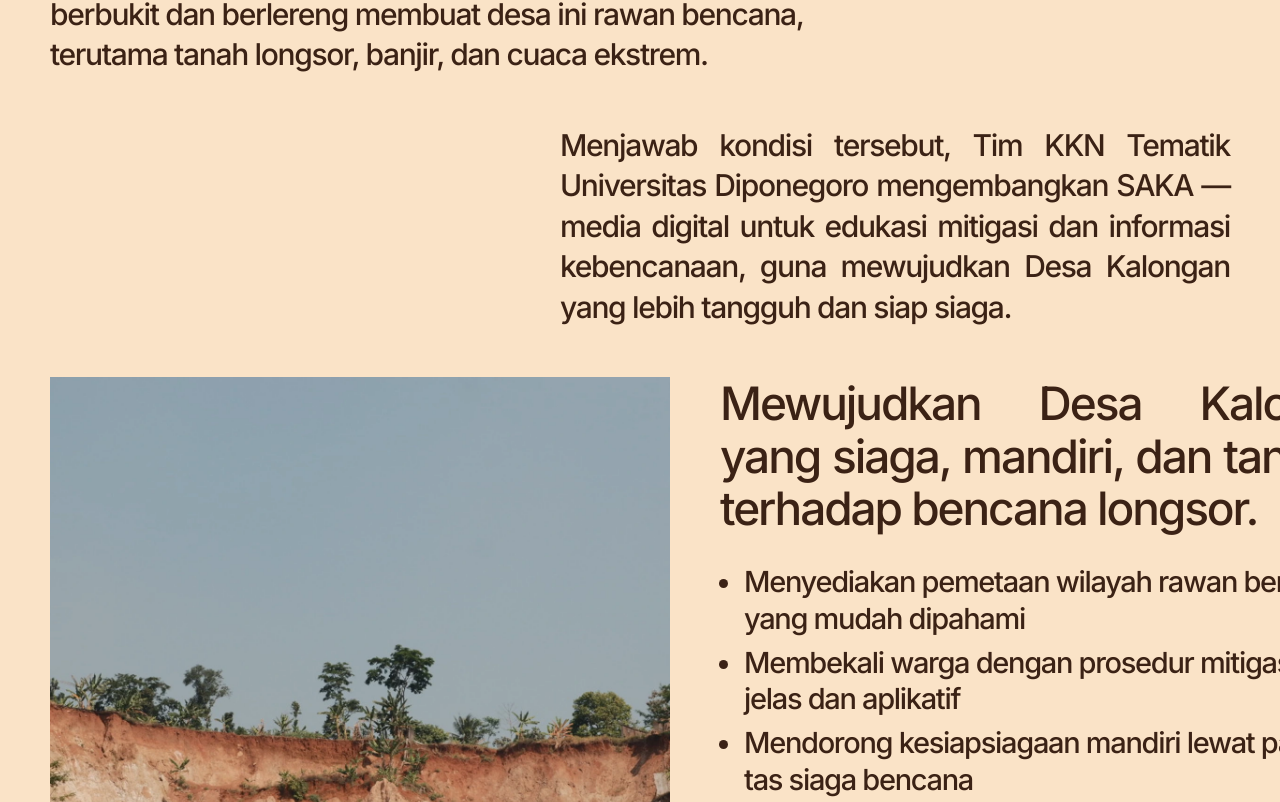
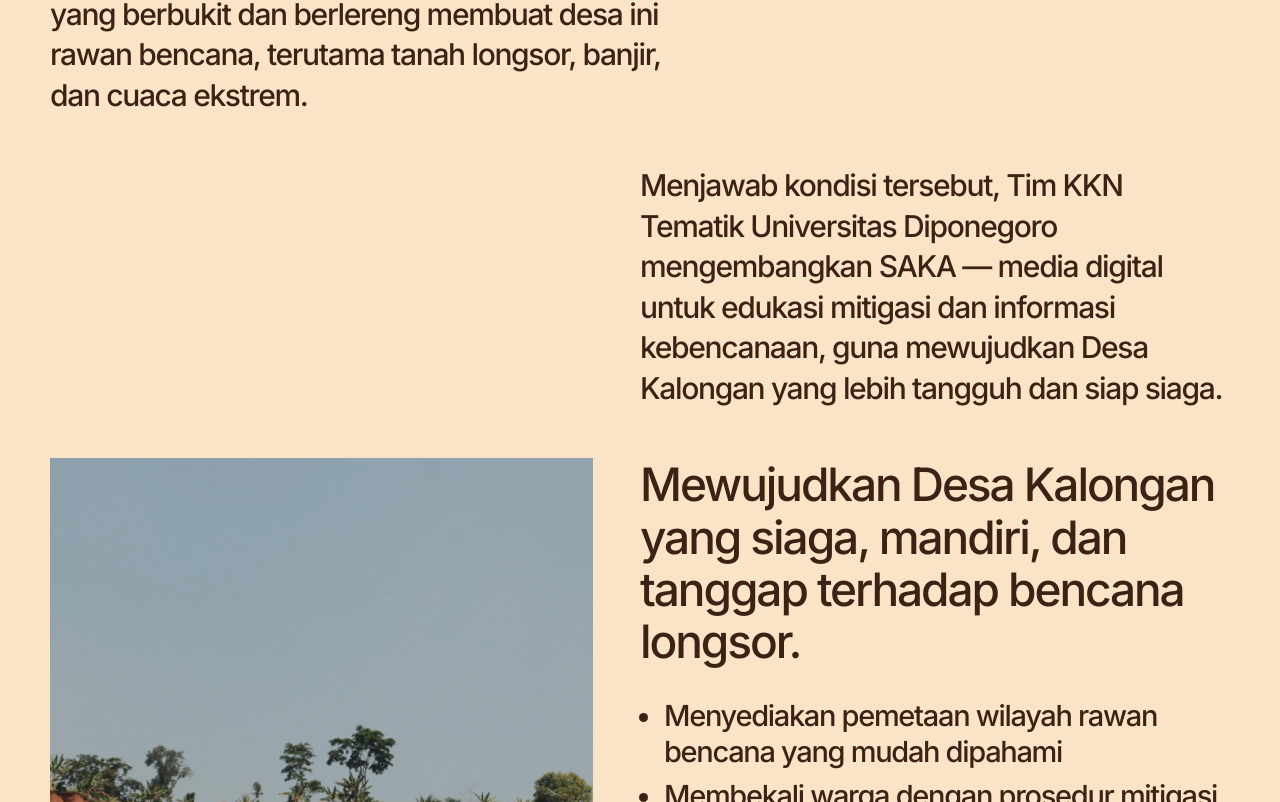
Before and after one commit to Celllzzz/SAKA-SiagaBencanaKalongan, a Next.js app: page /tentang in a window 1280 px wide. Shown: the part 2798-3600 px from the top of the page. Built offline with nearby package versions, Linux system fonts and the light colour scheme.

Commit message:
fix(tentang): implement percentage-based widths to prevent layout overflow on laptops

```diff
--- a/src/components/tentang/about-content-section.tsx
+++ b/src/components/tentang/about-content-section.tsx
@@ -52,19 +52,19 @@ export function AboutContentSection() {
 
           {/* Paragraphs (Staggered diagonally on desktop) */}
           <div className="flex flex-col w-full gap-[30px] xl:gap-[50px]">
-            <p className="font-[Inter] font-medium text-[16px] md:text-[20px] xl:text-[30px] leading-[1.4] xl:leading-[1.35] tracking-[-0.045em] xl:w-[761px]">
+            <p className="font-[Inter] font-medium text-[16px] md:text-[20px] xl:text-[30px] leading-[1.4] xl:leading-[1.35] tracking-[-0.045em] xl:w-[56%]">
               Desa Kalongan memiliki luas sekitar 868,3 hektare dengan ketinggian 339 mdpl. Kondisi wilayahnya yang berbukit dan berlereng membuat desa ini rawan bencana, terutama tanah longsor, banjir, dan cuaca ekstrem.
             </p>
-            <p className="font-[Inter] font-medium text-[16px] md:text-[20px] xl:text-[30px] leading-[1.4] xl:leading-[1.35] tracking-[-0.045em] xl:w-[670px] xl:self-end text-justify">
+            <p className="font-[Inter] font-medium text-[16px] md:text-[20px] xl:text-[30px] leading-[1.4] xl:leading-[1.35] tracking-[-0.045em] xl:w-[50%] xl:self-end">
               Menjawab kondisi tersebut, Tim KKN Tematik Universitas Diponegoro mengembangkan SAKA — media digital untuk edukasi mitigasi dan informasi kebencanaan, guna mewujudkan Desa Kalongan yang lebih tangguh dan siap siaga.
             </p>
           </div>
         </div>
 
         {/* Sub-bagian 3: Visi & Misi */}
-        <div className="flex flex-col xl:flex-row justify-between items-stretch w-full gap-[30px] xl:gap-[50px]">
+        <div className="flex flex-col xl:flex-row justify-between items-stretch w-full gap-[30px] xl:gap-0">
           {/* Left Image */}
-          <div className="relative w-full xl:w-[620px] h-[300px] md:h-[450px] xl:h-[775px] overflow-hidden shrink-0">
+          <div className="relative w-full xl:w-[46%] h-[300px] md:h-[450px] xl:h-[775px] overflow-hidden shrink-0">
             <Image
               src="/assets/home/foto_footer.webp"
               alt="Tebing rawan longsor"
@@ -74,9 +74,9 @@ export function AboutContentSection() {
           </div>
 
           {/* Right Content */}
-          <div className="flex flex-col w-full xl:w-[670px] shrink-0">
+          <div className="flex flex-col w-full xl:w-[50%] shrink-0">
             <div className="flex flex-col gap-[20px] xl:gap-[30px]">
-              <h3 className="font-[Inter] font-medium text-[20px] md:text-[28px] xl:text-[46px] leading-[1.3] xl:leading-[1.14] tracking-[-0.045em] mt-0 text-justify">
+              <h3 className="font-[Inter] font-medium text-[20px] md:text-[28px] xl:text-[46px] leading-[1.3] xl:leading-[1.14] tracking-[-0.045em] mt-0">
                 Mewujudkan Desa Kalongan yang siaga, mandiri, dan tanggap terhadap bencana longsor.
               </h3>
 
```
